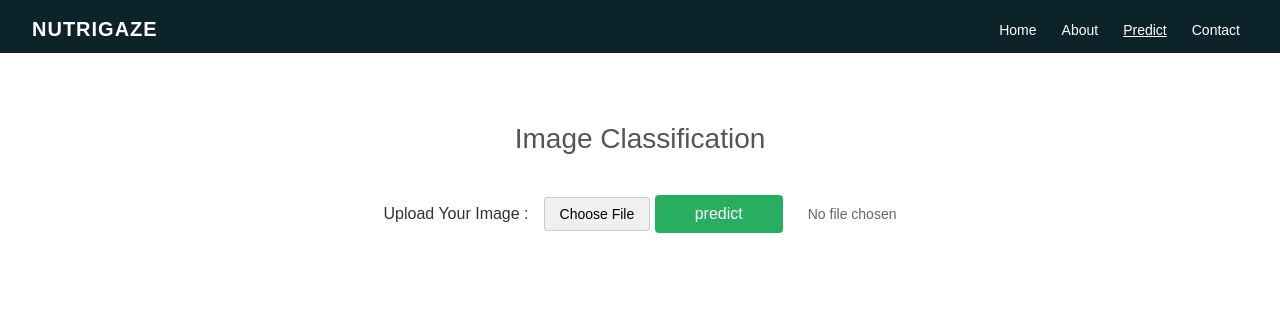
After one commit to karthikeyarentala/SmartBridge-Project, a Python web app: template Project_Files/templates/predict.html in a window 1280 px wide. The commit adds this page. Shown: the top 332 px of the page. Run offline with Jinja, Linux system fonts and the light colour scheme; the template is opened without the code that fills it, so the values that code supplies are empty.

Commit message:
Add files via upload

```diff
--- /dev/null
+++ b/Project_Files/templates/predict.html
@@ -0,0 +1,182 @@
+<!DOCTYPE html>
+<html lang="en">
+<head>
+    <meta charset="UTF-8">
+    <meta name="viewport" content="width=device-width, initial-scale=1.0">
+    <title>NutriGaze - Image Classification</title>
+    <style>
+        * {
+            margin: 0;
+            padding: 0;
+            box-sizing: border-box;
+            font-family: Arial, sans-serif;
+        }
+
+        body {
+            background-color: #ffffff;
+        }
+
+        /* Navigation Bar */
+        .navbar {
+            display: flex;
+            justify-content: space-between;
+            align-items: center;
+            background: #0d232a;
+            padding: 18px 40px 12px 32px;
+            color: white;
+        }
+
+        .logo {
+            font-size: 20px;
+            font-weight: bold;
+            letter-spacing: 1px;
+        }
+
+        .nav-links {
+            display: flex;
+            gap: 25px;
+        }
+
+        .nav-links a {
+            color: white;
+            text-decoration: none;
+            font-size: 14px;
+        }
+
+        .nav-links a.active {
+            text-decoration: underline;
+        }
+
+        /* Main Content */
+        .container {
+            max-width: 800px;
+            margin: 50px auto;
+            padding: 20px;
+            text-align: center;
+        }
+
+        h1 {
+            color: #555;
+            margin-bottom: 40px;
+            font-weight: normal;
+            font-size: 28px;
+        }
+
+        /* Upload Section */
+        .upload-section {
+            display: flex;
+            align-items: center;
+            justify-content: center;
+            margin-bottom: 30px;
+            gap: 15px;
+        }
+
+        .upload-label {
+            font-size: 16px;
+            color: #333;
+        }
+
+        .file-input-container {
+            display: flex;
+            align-items: center;
+        }
+
+        .file-input {
+            display: none;
+        }
+
+        .file-label {
+            background-color: #f0f0f0;
+            padding: 8px 15px;
+            border: 1px solid #ccc;
+            cursor: pointer;
+            border-radius: 3px;
+            font-size: 14px;
+        }
+
+        .file-name {
+            margin-left: 10px;
+            font-size: 14px;
+            color: #666;
+        }
+
+        /* Predict Button */
+        .button-container {
+            margin-top: 20px;
+        }
+
+        .predict-button {
+            background-color: #27ae60;
+            color: white;
+            border: none;
+            padding: 10px 40px;
+            border-radius: 4px;
+            cursor: pointer;
+            font-size: 16px;
+            text-transform: lowercase;
+        }
+
+        .predict-button:hover {
+            background-color: #219653;
+        }
+
+        /* Responsive Design */
+        @media (max-width: 768px) {
+            .upload-section {
+                flex-direction: column;
+                align-items: flex-start;
+                padding: 0 20px;
+            }
+
+            .file-input-container {
+                margin-top: 10px;
+            }
+        }
+
+    </style>
+</head>
+<body>
+    <header>
+        <nav class="navbar">
+            <div class="logo">NUTRIGAZE</div>
+            <div class="nav-links">
+                <a href="{{url_for('home')}}">Home</a>
+                <a href="{{url_for('about')}}">About</a>
+                <a href="#" class="active">Predict</a>
+                <a href="#">Contact</a>
+            </div>
+        </nav>
+    </header>
+
+    <main>
+        <div class="container">
+            <h1>Image Classification</h1>
+            <div class="upload-section">
+                <div class="upload-label">Upload Your Image :</div>
+
+                <form method="POST" enctype="multipart/form-data" action="{{url_for('predict')}}">
+                    <input type="file" name="image" id="file-upload" class="file-input" accept="image/*">
+                    <label for="file-upload" class="file-label">Choose File</label>
+                    <input type="submit" class="predict-button" value="Predict">
+                </form>
+                <span class="file-name">No file chosen</span>
+
+            </div>
+        </div>
+        <center>
+            {% if prediction %}
+                <h2>{{ prediction }}</h2>
+                <img src="{{ image }}" width="300" style="margin-top: 20px;">
+            {% endif %}
+        </center>
+    </main>
+
+    <script>
+        // Simple script to update the file name display
+        document.getElementById('file-upload').addEventListener('change', function(e) {
+            const fileName = e.target.files[0] ? e.target.files[0].name : 'No file chosen';
+            document.querySelector('.file-name').textContent = fileName;
+        });
+    </script>
+</body>
+</html>
```
Also changed, not shown: Project_Files/templates/about.html (added, +211 -0 lines), Project_Files/templates/index.html (+148 -1 lines).
